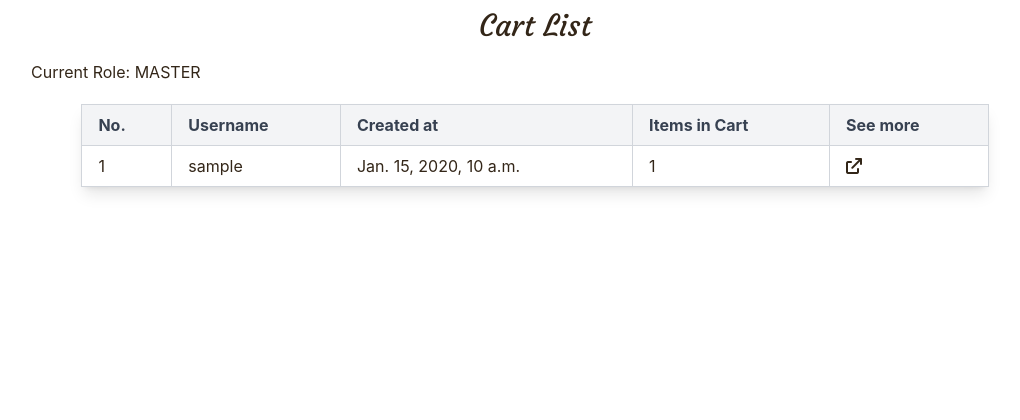
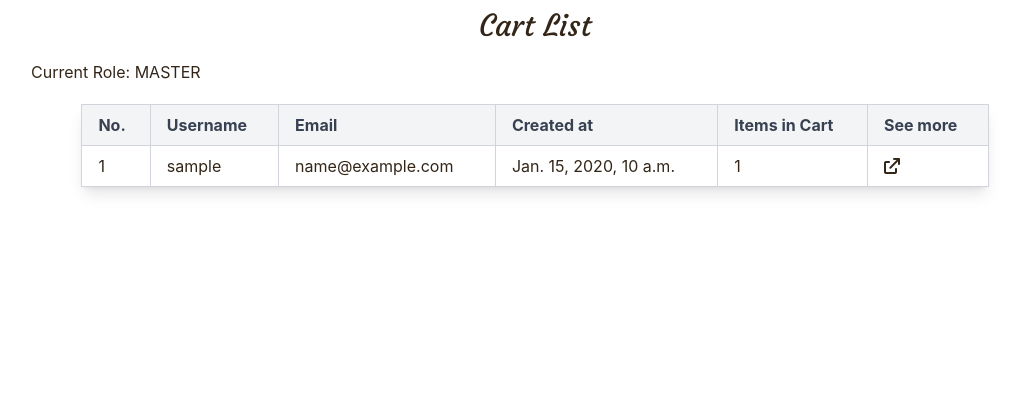
Before and after one commit to harukaarai95/capstone_prj, a Django app: page /staff/carts/ in a window 1280 px wide. Shown: the top 420 px of the page, without its empty margins (233-1253 px from the left). Run offline with Django 5.2, Linux system fonts and the light colour scheme; a user stored in the database is signed in; tables that the repository leaves empty hold one stand-in row (values such as "Sample post"); some libraries are stand-ins or nearby versions.

Commit message:
style: staff user email displayed

```diff
--- a/shop_prj/authentication/templates/authentication/user_list.html
+++ b/shop_prj/authentication/templates/authentication/user_list.html
@@ -17,6 +17,7 @@ User List
                 <tr>
                   <th class="px-4 py-2 border border-gray-300">ID</th>
                     <th class="px-4 py-2 border border-gray-300">Role</th>
+                    <th class="px-4 py-2 border border-gray-300">Email</th>
                     <th class="px-4 py-2 border border-gray-300">Username</th>
                     <th class="px-4 py-2 border border-gray-300">Name</th>
                     <th class="px-4 py-2 border border-gray-300">Joined on</th>
@@ -26,8 +27,9 @@ User List
             <tbody>
                 {% for user in users %}
                 <tr>
-                  <td class="px-4 py-2 border border-gray-300">{{user.id}}</td>
+                    <td class="px-4 py-2 border border-gray-300">{{user.id}}</td>
                     <td class="px-4 py-2 border border-gray-300">{{user.role}}</td>
+                    <td class="px-4 py-2 border border-gray-300">{{user.email}}</td>
                     <td class="px-4 py-2 border border-gray-300">{{user.username}}</td>
                     <td class="px-4 py-2 border border-gray-300">{{user.first_name}} {{user.last_name}}</td>
                     <td class="px-4 py-2 border border-gray-300 text-end">{{user.date_joined |date:"Y-m-d"}}</td>
--- a/shop_prj/shop/templates/cart_list.html
+++ b/shop_prj/shop/templates/cart_list.html
@@ -21,6 +21,7 @@
             <tr>
                 <th scope="col" class="px-4 py-2 border border-gray-300">No.</th>
                 <th scope="col" class="px-4 py-2 border border-gray-300">{%trans "Username"%}</th>
+                <th scope="col" class="px-4 py-2 border border-gray-300">{%trans "Email"%}</th>
                 <th scope="col" class="px-4 py-2 border border-gray-300">{%trans "Created at"%}</th>
                 <th scope="col" class="px-4 py-2 border border-gray-300">{%trans "Items in Cart"%}</th>
                 <th scope="col" class="px-4 py-2 border border-gray-300">{%trans "See more"%}</th>
@@ -30,8 +31,8 @@
             {% for one in cart_list %}
             <tr>
                 <td class="px-4 py-2 border border-gray-300">{{one.id}}</td>
-                {% comment %} refer from user database > username {% endcomment %}
                 <td class="px-4 py-2 border border-gray-300">{{one.user.username}}</td>
+                <td class="px-4 py-2 border border-gray-300">{{one.user.email}}</td>
                 <td class="px-4 py-2 border border-gray-300">{{one.created_at}}</td>
                 <td class="px-4 py-2 border border-gray-300">{{one.filtered_items_count}}</td>
                 <td class="px-4 py-2 border border-gray-300"><a href="{% url "cart_detail" one.id %}" ><i class="fa-solid fa-arrow-up-right-from-square"></i></a></td>
```
Also changed, not shown: shop_prj/media/images/jip-T_DEXgBvZ.png (added), shop_prj/media/images/jip-t_back_RwTRcnI.png (added).
